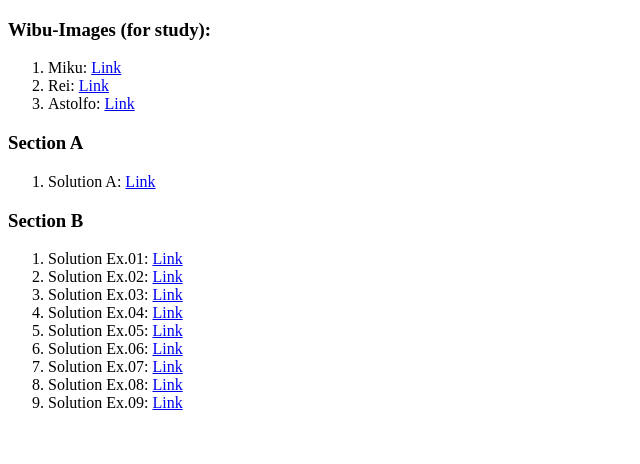
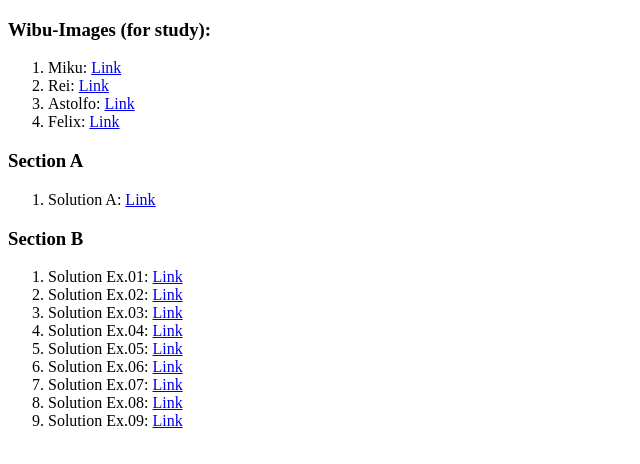
Before and after one commit to LHHieu001/LHHieu001.github.io, a plain HTML site: page index.html in a window 1280 px wide. Shown: the whole page, without its empty margins (0-640 px from the left). Drawn offline with Linux system fonts and the light colour scheme.

Commit message:
Update index.html

```diff
--- a/index.html
+++ b/index.html
@@ -9,6 +9,7 @@
       <li>Miku: <a href ="Miku/Miku.html">Link</a></li>
       <li>Rei: <a href ="Rei/Rei.html">Link</a></li>
       <li>Astolfo: <a href ="astolfo/astolfo.html">Link</a></li>
+      <li>Felix: <a href="felix/felix.html">Link</a></li>
      </ol>
 <h3>Section A</h3>
   <ol>
```
